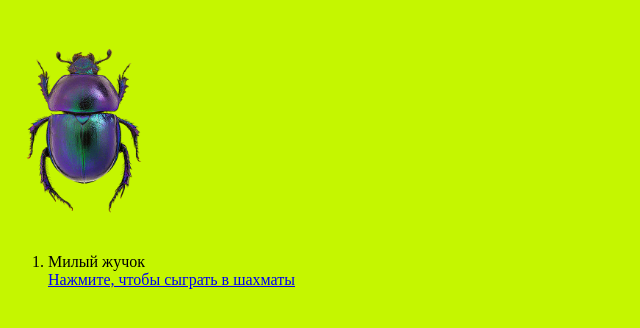
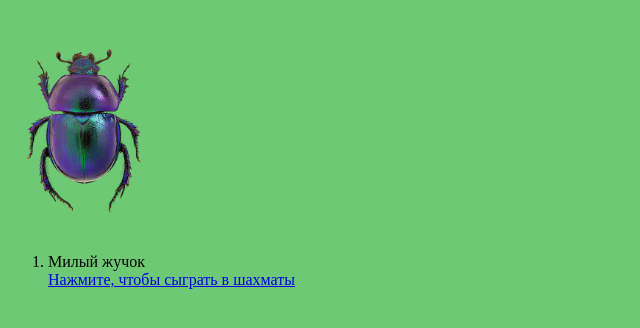
Before and after one commit to Sozdatel1/Sozdatel1.github.io, a plain HTML site: page index.html in a window 1280 px wide. Shown: the whole page, without its empty margins (0-640 px from the left). Drawn offline with Linux system fonts and the light colour scheme.

Commit message:
добавить лужок

```diff
--- a/styles/main.css
+++ b/styles/main.css
@@ -1,3 +1,3 @@
 body {
-    background-color: #c5f600;
+    background-color: #6ec975;
 }
```
